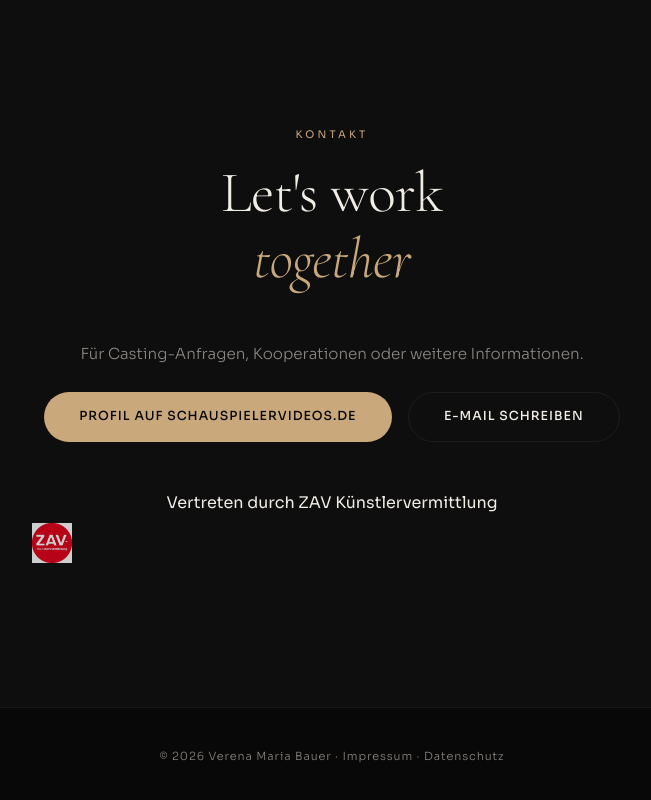
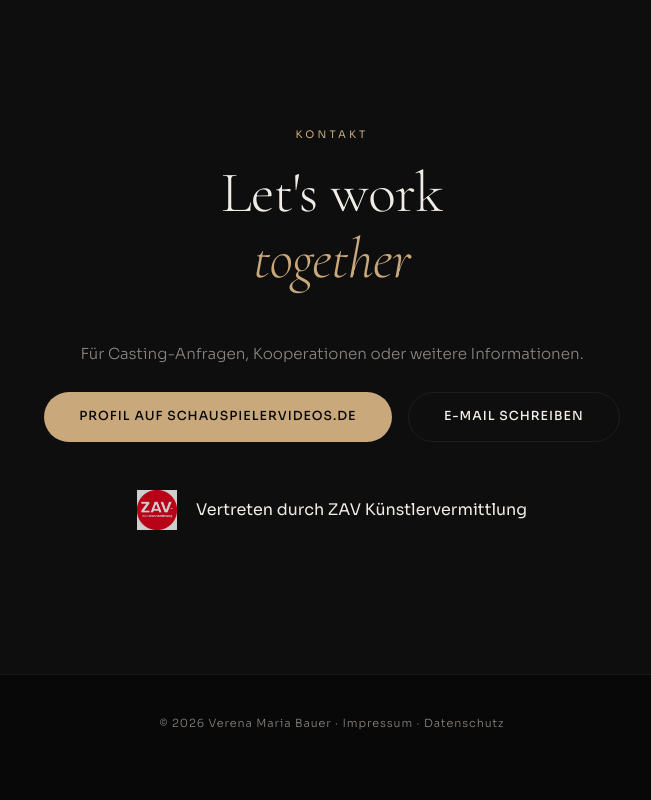
Before and after one commit to bthginfo/verena-bauer, a React (Vite) app: page / in a window 1280 px wide. Shown: the part 9900-10700 px from the top of the page, without its empty margins (308-959 px from the left). After the commit the page ends 10672 px from the top, so only its background shows below. Built offline with nearby package versions, Linux system fonts and the light colour scheme; a web font is replaced by a local one.

Commit message:
ZAV-Logo im Kontaktbereich links neben Text zentriert (Flexbox)

```diff
--- a/src/App.jsx
+++ b/src/App.jsx
@@ -653,9 +653,15 @@ function LayoutDefault({ scrollTo, activeShowreel, setActiveShowreel, activeTab,
             <a href="https://www.schauspielervideos.de/fullprofile/schauspieler-verena-maria-bauer.html" target="_blank" rel="noopener noreferrer" className="btn btn-primary">Profil auf Schauspielervideos.de</a>
             <a href="mailto:verena.maria.bauer@web.de" className="btn btn-outline">E-Mail schreiben</a>
           </div>
-          <div className="zav-section" style={{marginTop: '2rem', textAlign: 'center'}}>
-            <span style={{display: 'block', fontSize: '1rem', marginBottom: '0.5rem'}}>Vertreten durch ZAV Künstlervermittlung</span>
-            <img src="/assets/ZAV-logo_web.jpg" alt="ZAV Künstlervermittlung Logo" style={{height: '40px', width: 'auto', opacity: 0.8}} />
+          <div className="zav-section" style={{
+            marginTop: '2rem',
+            display: 'flex',
+            alignItems: 'center',
+            justifyContent: 'center',
+            gap: '1.2rem'
+          }}>
+            <img src="/assets/ZAV-logo_web.jpg" alt="ZAV Künstlervermittlung Logo" style={{height: '40px', width: 'auto', opacity: 0.8, display: 'block'}} />
+            <span style={{fontSize: '1rem'}}>Vertreten durch ZAV Künstlervermittlung</span>
           </div>
         </div>
       </FadeIn>
```
